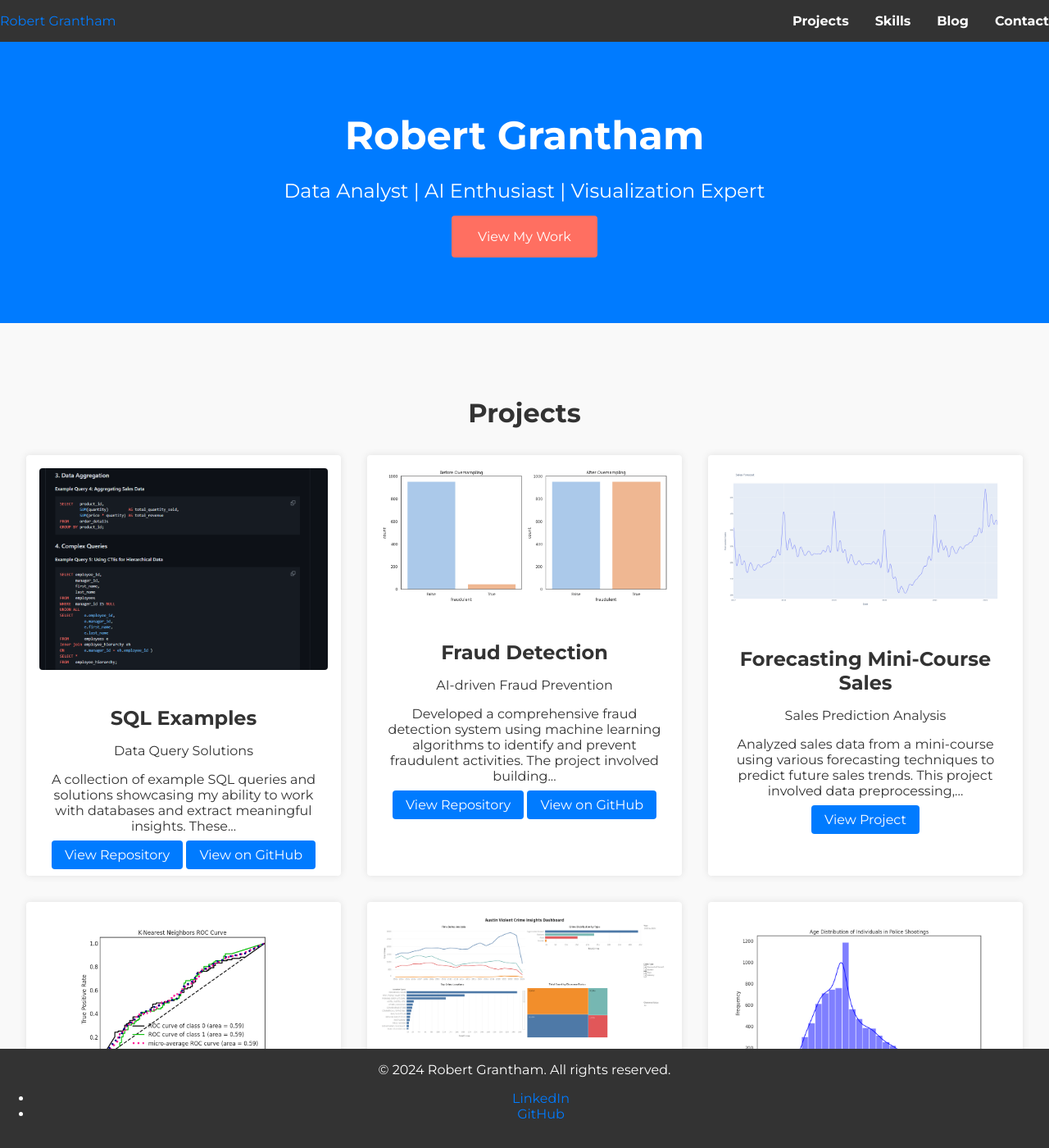
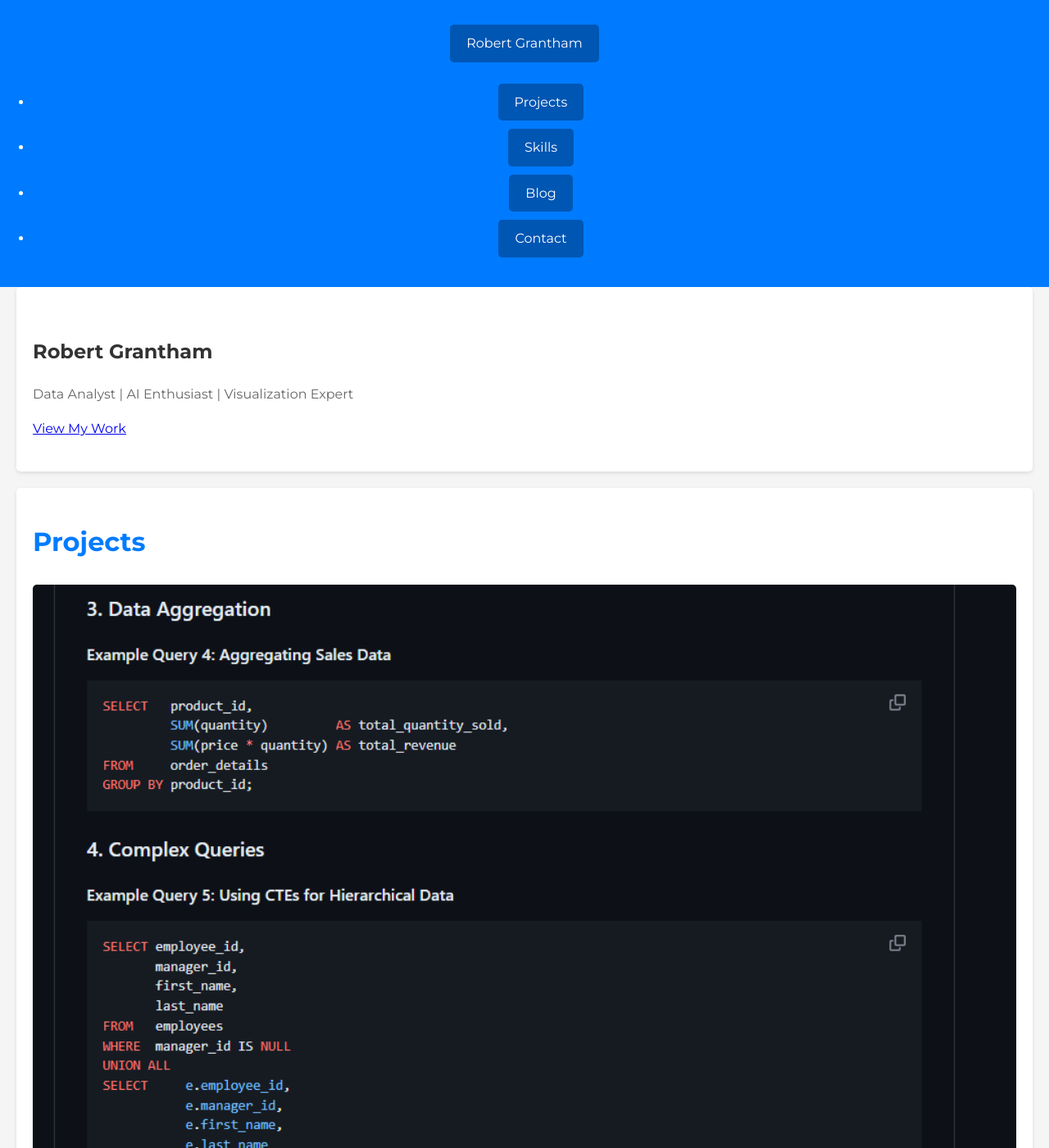
Before and after one commit to rgrantham82/rgrantham82.github.io, a Jekyll site: the page built from index.html, in a window 1280 px wide and 1400 px high. Shown: the whole window at 82% size. Built offline with Jekyll 4.4.1, drawn with Linux system fonts in a browser that asks for light colours.

Commit message:
Update styles.css

```diff
--- a/assets/css/styles.css
+++ b/assets/css/styles.css
@@ -1,282 +1,155 @@
-/* General Styles */
+/* Base Styles */
 body {
     font-family: 'Montserrat', sans-serif;
     color: #333;
-    background-color: #f4f4f9;
+    background-color: #f5f5f5;
     margin: 0;
     padding: 0;
-}
-
-a {
-    color: #007bff;
-    text-decoration: none;
-}
-
-a:hover {
-    text-decoration: underline;
+    line-height: 1.6;
 }
 
 /* Header Styles */
 header {
-    background: #333;
-    color: #fff;
-    padding: 1rem 0;
-    position: fixed;
-    top: 0;
-    width: 100%;
-    z-index: 1000;
+    background-color: #007bff;
+    color: white;
+    text-align: center;
+    padding: 20px 0;
 }
 
-header .container {
-    display: flex;
-    justify-content: space-between;
-    align-items: center;
+header h1 {
+    margin: 0;
+    font-size: 2.5rem;
 }
 
-header nav ul {
-    list-style: none;
-    margin: 0;
-    padding: 0;
-    display: flex;
+header p {
+    margin: 5px 0 20px;
+    font-size: 1.2rem;
 }
 
-header nav ul li {
-    margin-left: 2rem;
+header a {
+    color: white;
+    text-decoration: none;
+    background-color: #0056b3;
+    padding: 10px 20px;
+    border-radius: 5px;
+    display: inline-block;
+    margin-top: 10px;
 }
 
-header nav ul li a {
-    color: #fff;
-    font-weight: bold;
+header a:hover {
+    background-color: #003d7a;
 }
 
-header nav ul li a:hover {
-    color: #ff6f61;
+/* Section Styles */
+section {
+    padding: 40px 20px;
+    max-width: 1200px;
+    margin: 0 auto;
+    background-color: white;
+    margin-bottom: 20px;
+    border-radius: 5px;
+    box-shadow: 0 2px 5px rgba(0, 0, 0, 0.1);
 }
 
-/* Hero Section Styles */
-.hero-section {
-    background: #007bff;
-    color: #fff;
-    padding: 6rem 2rem;
-    text-align: center;
+section h2 {
+    margin-top: 0;
+    font-size: 2rem;
+    color: #007bff;
 }
 
-.hero-section h1 {
-    font-size: 3rem;
-    margin-bottom: 0.5rem;
+section p {
+    font-size: 1rem;
+    color: #666;
 }
 
-.hero-section p {
-    font-size: 1.5rem;
-    margin-bottom: 2rem;
-}
-
-.hero-section .btn-primary {
-    background: #ff6f61;
-    color: #fff;
-    padding: 1rem 2rem;
-    border: none;
-    border-radius: 0.25rem;
-    font-size: 1rem;
-    cursor: pointer;
-}
-
-.hero-section .btn-primary:hover {
-    background: #e65c50;
-}
-
-/* Projects Section Styles */
-.projects-section {
-    padding: 4rem 2rem;
-    background: #f9f9f9;
-}
-
-.projects-section h2 {
-    font-size: 2rem;
-    text-align: center;
-    margin-bottom: 2rem;
-}
-
-.projects-grid {
-    display: grid;
-    grid-template-columns: repeat(auto-fit, minmax(300px, 1fr));
-    gap: 2rem;
-}
-
+/* Project Card Styles */
 .project-card {
-    background: #fff;
-    padding: 1rem;
-    border-radius: 0.25rem;
-    box-shadow: 0 0 10px rgba(0, 0, 0, 0.1);
-    text-align: center;
+    display: flex;
+    flex-direction: column;
+    justify-content: space-between;
+    background-color: white;
+    border-radius: 5px;
+    box-shadow: 0 2px 5px rgba(0, 0, 0, 0.1);
+    margin-bottom: 20px;
+    overflow: hidden;
 }
 
 .project-card img {
     width: 100%;
     height: auto;
-    border-radius: 0.25rem;
-    margin-bottom: 1rem;
 }
 
 .project-card h3 {
     font-size: 1.5rem;
-    margin-bottom: 0.5rem;
+    margin: 0;
+    padding: 20px;
+    background-color: #007bff;
+    color: white;
 }
 
 .project-card p {
-    font-size: 1rem;
-    margin-bottom: 1rem;
+    padding: 0 20px 20px;
 }
 
-.project-card .btn-secondary {
-    background: #007bff;
-    color: #fff;
-    padding: 0.5rem 1rem;
-    border: none;
-    border-radius: 0.25rem;
-    font-size: 1rem;
-    cursor: pointer;
+.project-card a {
+    text-decoration: none;
+    color: #007bff;
+    padding: 10px 20px;
+    border: 1px solid #007bff;
+    border-radius: 5px;
+    display: inline-block;
+    margin: 20px;
+    transition: all 0.3s;
 }
 
-.project-card .btn-secondary:hover {
-    background: #0056b3;
-}
-
-/* Skills Section Styles */
-.skills-section {
-    padding: 4rem 2rem;
-}
-
-.skills-section h2 {
-    font-size: 2rem;
-    text-align: center;
-    margin-bottom: 2rem;
-}
-
-.skills-list {
-    list-style: none;
-    display: flex;
-    flex-wrap: wrap;
-    justify-content: center;
-    gap: 1rem;
-}
-
-.skills-list li {
-    background: #007bff;
-    color: #fff;
-    padding: 0.5rem 1rem;
-    border-radius: 0.25rem;
-}
-
-/* Blog Section Styles */
-.blog-section {
-    padding: 4rem 2rem;
-    background: #f9f9f9;
-}
-
-.blog-section h2 {
-    font-size: 2rem;
-    text-align: center;
-    margin-bottom: 2rem;
-}
-
-.blog-posts {
-    display: grid;
-    grid-template-columns: repeat(auto-fit, minmax(300px, 1fr));
-    gap: 2rem;
-}
-
-.blog-post {
-    background: #fff;
-    padding: 1rem;
-    border-radius: 0.25rem;
-    box-shadow: 0 0 10px rgba(0, 0, 0, 0.1);
-}
-
-.blog-post h3 {
-    font-size: 1.5rem;
-    margin-bottom: 0.5rem;
-}
-
-.blog-post p {
-    font-size: 1rem;
-}
-
-/* Contact Section Styles */
-.contact-section {
-    padding: 4rem 2rem;
-}
-
-.contact-section h2 {
-    font-size: 2rem;
-    text-align: center;
-    margin-bottom: 2rem;
-}
-
-.contact-section form {
-    max-width: 600px;
-    margin: 0 auto;
-    background: #fff;
-    padding: 2rem;
-    border-radius: 0.25rem;
-    box-shadow: 0 0 10px rgba(0, 0, 0, 0.1);
-}
-
-.contact-section input,
-.contact-section textarea {
-    width: 100%;
-    padding: 1rem;
-    margin-bottom: 1rem;
-    border: 1px solid #ccc;
-    border-radius: 0.25rem;
-}
-
-.contact-section button {
-    background: #007bff;
-    color: #fff;
-    padding: 1rem 2rem;
-    border: none;
-    border-radius: 0.25rem;
-    font-size: 1rem;
-    cursor: pointer;
-}
-
-.contact-section button:hover {
-    background: #0056b3;
+.project-card a:hover {
+    background-color: #007bff;
+    color: white;
 }
 
 /* Footer Styles */
 footer {
-    background: #333;
-    color: #fff;
-    padding: 1rem 0;
+    background-color: #333;
+    color: white;
+    padding: 20px 0;
     text-align: center;
-    position: fixed;
-    width: 100%;
-    bottom: 0;
 }
 
-footer p {
-    margin: 0;
+.footer-container {
+    max-width: 1200px;
+    margin: 0 auto;
+    padding: 0 20px;
 }
 
-/* Animations */
-@keyframes fadeIn {
-    from {
-        opacity: 0;
-    }
-    to {
-        opacity: 1;
-    }
+.footer-container p {
+    margin: 0;
+    font-size: 1rem;
 }
 
-.animate-on-scroll {
-    opacity: 0;
-    transform: translateY(20px);
-    transition: opacity 0.6s ease-out, transform 0.6s ease-out;
+.footer-container .social-links {
+    list-style: none;
+    padding: 0;
+    margin: 10px 0 0;
+    display: flex;
+    justify-content: center;
+    gap: 10px;
 }
 
-.animate-on-scroll.visible {
-    opacity: 1;
-    transform: translateY(0);
+.footer-container .social-links li {
+    display: inline;
 }
+
+.footer-container .social-links a {
+    color: white;
+    text-decoration: none;
+    font-size: 1rem;
+}
+
+.footer-container .social-links a:hover {
+    text-decoration: underline;
+}
+
+.footer-container .social-links img {
+    width: 24px;
+    height: 24px;
+}
```
